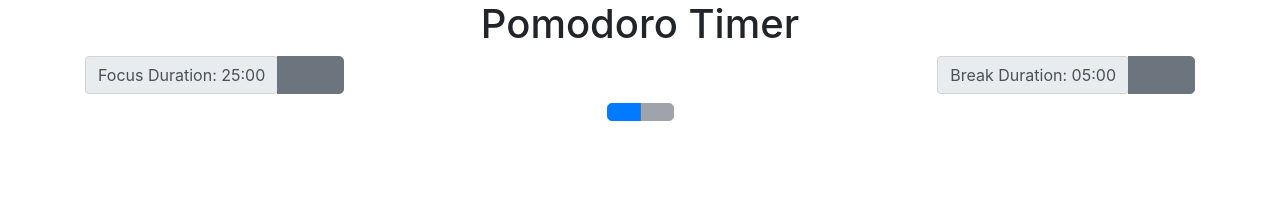
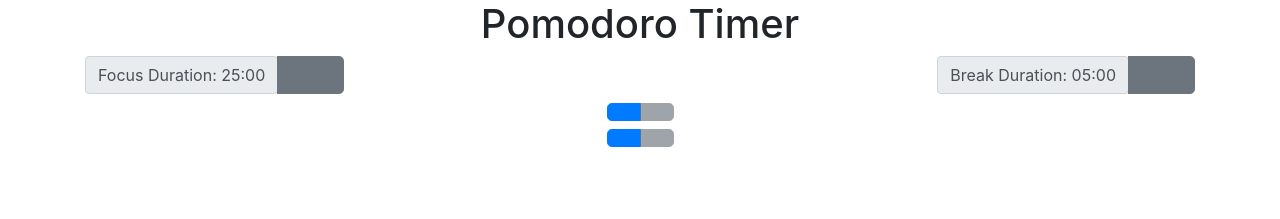
Before and after one commit to devantetrotman/PomodoroTimer, a React (Create React App) app: page / in a window 1280 px wide. Shown: the top 219 px of the page. Built offline with nearby package versions, Linux system fonts and the light colour scheme; a web font is replaced by a local one.

Commit message:
Update Pomodoro.js

```diff
--- a/src/pomodoro/Pomodoro.js
+++ b/src/pomodoro/Pomodoro.js
@@ -2,6 +2,7 @@ import React, { useState } from "react";
 import useInterval from "../utils/useInterval";
 import IncreaseBtns from "./IncreaseBtns";
 import Hidden from "./Hidden";
+import PlayPauseBtns from "./PlayPauseBtns";
 
 // These functions are defined outside of the component to insure they do not have access to state
 // and are, therefore more likely to be pure.
@@ -76,7 +77,8 @@ function Pomodoro() {
 
   return (
     <div className="pomodoro">
-      <IncreaseBtns isTimerRunning={isTimerRunning}
+      <IncreaseBtns
+        isTimerRunning={isTimerRunning}
         session={session}
         focusDuration={focusDuration}
         breakDuration={breakDuration}
@@ -85,7 +87,21 @@ function Pomodoro() {
         setFocusDuration={setFocusDuration}
         setBreakDuration={setBreakDuration}
         setInitialFocusDuration={setInitialFocusDuration}  />
-      <Hidden isTimerRunning={isTimerRunning} session={session} focusDuration={focusDuration} initialFocusDuration={initialFocusDuration} />
+      <PlayPauseBtns
+        isTimerRunning={isTimerRunning}
+        session={session}
+        focusDuration={focusDuration}
+        breakDuration={breakDuration}
+        setSession={setSession}
+        setIsTimerRunning={setIsTimerRunning}
+        setFocusDuration={setFocusDuration}
+        setBreakDuration={setBreakDuration}
+        setInitialFocusDuration={setInitialFocusDuration}  />
+      <Hidden
+        isTimerRunning={isTimerRunning}
+        session={session}
+        focusDuration={focusDuration}
+        initialFocusDuration={initialFocusDuration} />
     </div>
   );
 }
```
Lines whose indentation alone changed are shown as unchanged.
